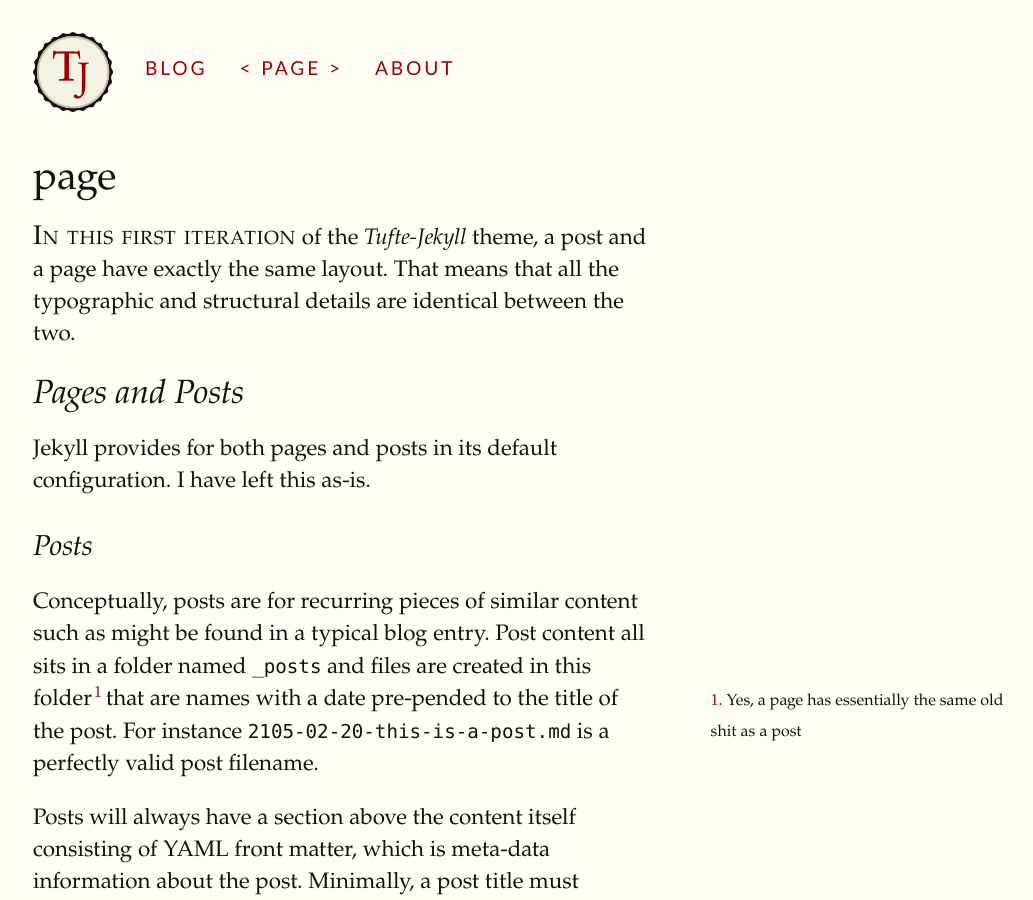
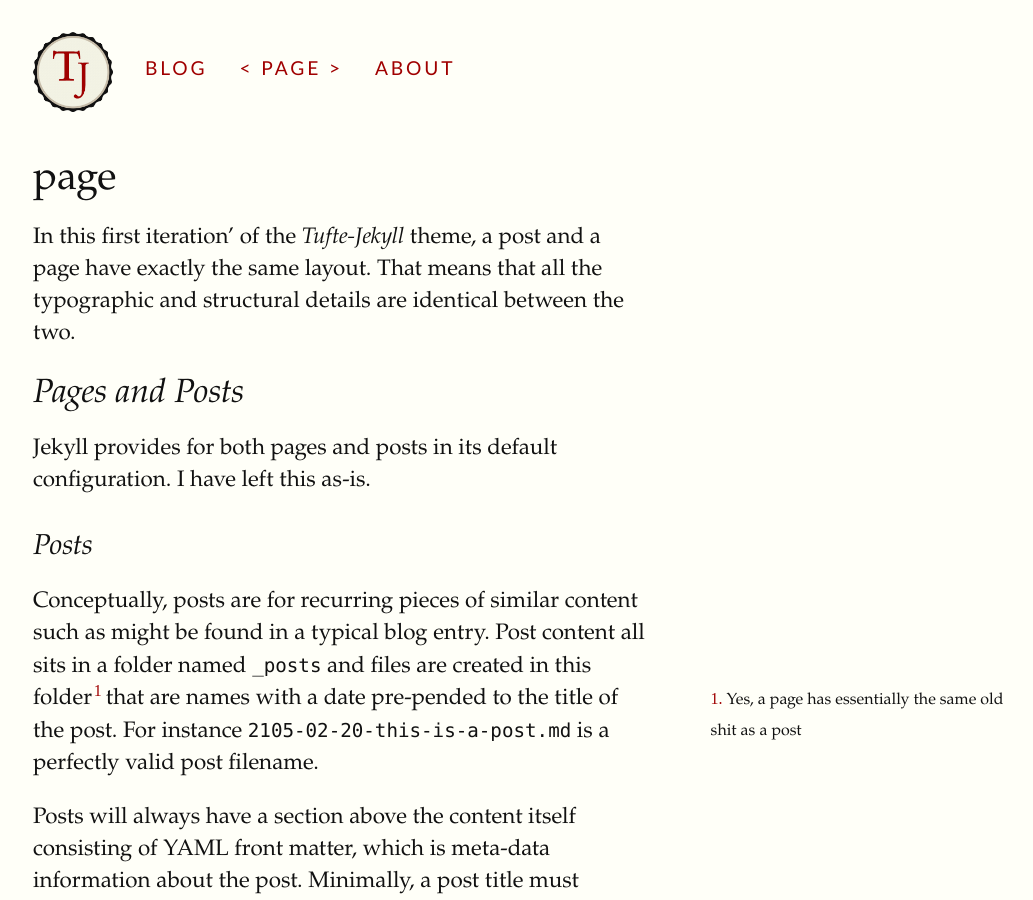
Before and after one commit to genejones/genejones.github.io, a Jekyll site: the page built from page/index.md, in a window 1280 px wide and 900 px high. Shown: the whole window, without its empty margins (127-1160 px from the left). Built offline with Jekyll 4.4.1, drawn with Linux system fonts in a browser that asks for light colours; some of the changed lines change nothing that is shown.

Commit message:
getting this to work!

```diff
--- a/page/index.md
+++ b/page/index.md
@@ -2,7 +2,7 @@
 layout: post
 title: page
 ---
-{% newthought 'In this first iteration'%} of the *Tufte-Jekyll* theme, a post and a page have exactly the same layout. That means that all the typographic and structural details are identical between the two.
+In this first iteration' of the *Tufte-Jekyll* theme, a post and a page have exactly the same layout. That means that all the typographic and structural details are identical between the two.
 
 ## Pages and Posts
 
```
